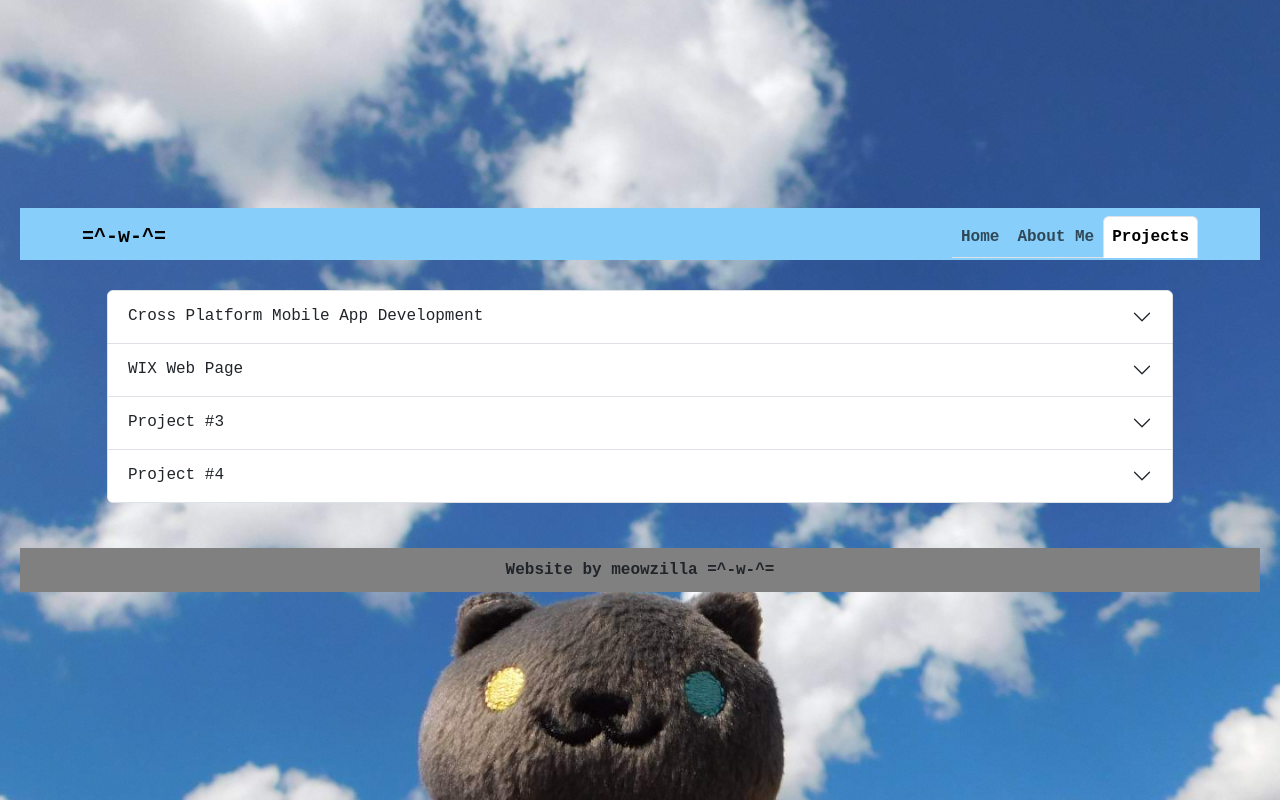
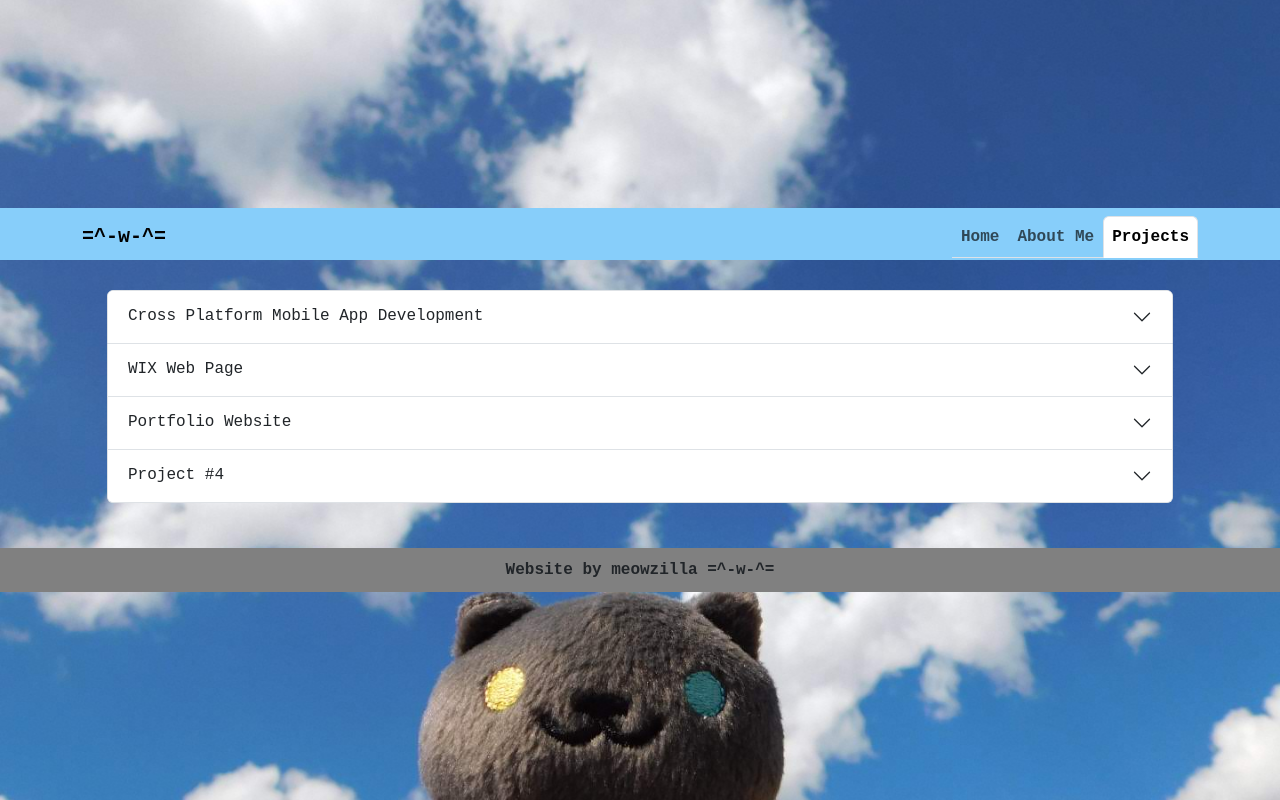
Before and after one commit to miriamrami/meow-port-app, a React (Create React App) app: page /Projects.js in a window 1280 px wide. Built offline with nearby package versions, Linux system fonts and the light colour scheme.

Commit message:
minor updates to project page

```diff
--- a/src/Projects.js
+++ b/src/Projects.js
@@ -25,7 +25,7 @@ const Projects = () => {
 
 	return (
 	<body>
-		<div className="home-background">
+		<div className="projects-div">
 
 			<Navbar sticky="top" className="home-nav">
 				<Container>
@@ -37,7 +37,8 @@ const Projects = () => {
 						</Nav>
 				</Container>
 			</Navbar>
-		<Container>
+
+		<Container className="accordion-container">
 			<Accordion className="accordionComponent">
       			<Accordion.Item eventKey="0">
         			<Accordion.Header>Cross Platform Mobile App Development</Accordion.Header>
@@ -145,7 +146,7 @@ const Projects = () => {
         				</Accordion.Body>
       			</Accordion.Item>
 				  <Accordion.Item eventKey="2">
-        			<Accordion.Header>Project #3</Accordion.Header>
+        			<Accordion.Header>Portfolio Website</Accordion.Header>
         				<Accordion.Body>
 							<Spinner animation="grow" variant="info" size="sm"/>
 							Work in progress
@@ -162,6 +163,7 @@ const Projects = () => {
       			</Accordion.Item>
     		</Accordion>
 		</Container>
+
 		<Container className="footer-container"fluid>
 			<Row className="row3">
 				<Col>
--- a/src/cssFiles/Projects.css
+++ b/src/cssFiles/Projects.css
@@ -1,6 +1,23 @@
 
 .ProjectPage{
     font-family: 'Courier New', Courier, monospace;
+}
+
+.projects-div{
+    background-image: url("/src/imgs/kittybackground.jpg");
+    background-size: cover;
+    background-position: center;
+    background-repeat: no-repeat;
+    min-height: 100vh;
+    display: flex;
+    flex-direction: column;
+    justify-content: center;
+}
+
+.accordion-container{
+    display: flex;
+    flex-direction: column;
+    justify-content: center;
 }
 
 .btn-primary{
```
